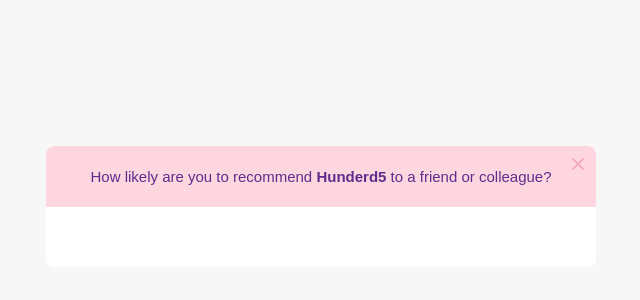
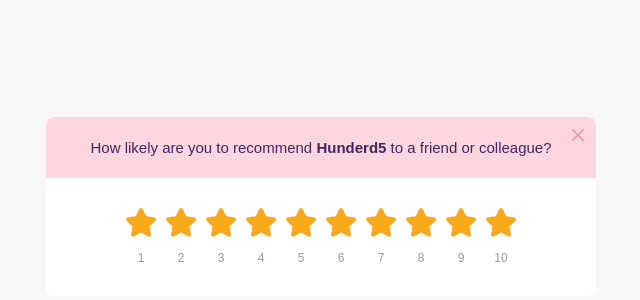
Before and after one commit to morajabi/rating, a React (Create React App) app: page / in a window 1280 px wide. Shown: the part 194-494 px from the top of the page, without its empty margins (319-959 px from the left). Built offline with nearby package versions, Linux system fonts and the light colour scheme.

Commit message:
feat: implement rating design

```diff
--- a/package.json
+++ b/package.json
@@ -7,7 +7,8 @@
     "react": "^16.2.0",
     "react-dom": "^16.2.0",
     "react-scripts": "1.0.17",
-    "styled-components": "^2.4.0"
+    "styled-components": "^2.4.0",
+    "uuid": "^3.1.0"
   },
   "devDependencies": {
     "prettier": "^1.10.2",
--- a/src/components/Modal.js
+++ b/src/components/Modal.js
@@ -3,20 +3,24 @@
 
 import { rem } from '../utils/rem'
 import { Cross } from '../components/Svgs'
+import ModalCloseBtn from './ModalCloseBtn'
+import Rate from './Rate'
 
 class Modal extends Component {
   render() {
     return (
       <Overlay>
         <Wrapper>
-          <CloseButton>
-            <Cross />
-          </CloseButton>
+          <CloseWrapper>
+            <ModalCloseBtn />
+          </CloseWrapper>
           <TopBar>
             How likely are you to recommend <strong>Hunderd5</strong> to a
             friend or colleague?
           </TopBar>
-          <Content />
+          <Content>
+            <Rate />
+          </Content>
         </Wrapper>
       </Overlay>
     )
@@ -64,7 +68,7 @@
 
   border-radius: ${radius} ${radius} 0 0;
   background: rgb(253, 214, 224);
-  color: rgb(92, 46, 140);
+  color: rgb(66, 38, 95);
 `
 
 const Content = styled.div`
@@ -73,31 +77,8 @@
   text-align: center;
 `
 
-const CloseButton = styled.button`
+const CloseWrapper = styled.span`
   position: absolute;
   top: ${rem(5)};
   right: ${rem(5)};
-
-  padding: 7px;
-  vertical-align: middle;
-  line-height: 1;
-
-  opacity: 0.6;
-  border-radius: 5px;
-  background: none;
-  border: none;
-  cursor: pointer;
-
-  transition: background 150ms, opacity 150ms;
-
-  &:hover,
-  &:focus {
-    background: rgba(0, 0, 0, 0.07);
-    opacity: 1;
-  }
-
-  &:focus {
-    outline: none;
-    box-shadow: 0 0 0 2px rgba(0, 0, 0, 0.3);
-  }
 `
--- /dev/null
+++ b/src/components/ModalCloseBtn.js
@@ -0,0 +1,42 @@
+import React, { Component } from 'react'
+import styled from 'styled-components'
+
+import { Cross } from '../components/Svgs'
+
+class ModalCloseBtn extends Component {
+  render() {
+    return (
+      <Button>
+        <Cross />
+      </Button>
+    )
+  }
+}
+
+export default ModalCloseBtn
+
+const Button = styled.button`
+  padding: 7px;
+  vertical-align: middle;
+  line-height: 1;
+
+  opacity: 0.8;
+  border-radius: 5px;
+  cursor: pointer;
+  /* reset button styles */
+  background: none;
+  border: none;
+
+  transition: background 150ms, opacity 150ms;
+
+  &:hover,
+  &:focus {
+    background: rgba(0, 0, 0, 0.07);
+    opacity: 1;
+  }
+
+  &:focus {
+    outline: none;
+    box-shadow: 0 0 0 2px rgba(0, 0, 0, 0.3);
+  }
+`
--- /dev/null
+++ b/src/components/Rate.js
@@ -0,0 +1,23 @@
+import React, { Component } from 'react'
+import styled from 'styled-components'
+import { v4 } from 'uuid'
+
+import StarRadio from './StarRadio'
+
+class Rate extends Component {
+  renderRadios() {
+    let radios = []
+    for (let i = 1; i <= 10; i++) {
+      radios.push(<StarRadio id={v4()} number={i} checked={false} />)
+    }
+    return radios
+  }
+
+  render() {
+    return <Wrapper>{this.renderRadios()}</Wrapper>
+  }
+}
+
+export default Rate
+
+const Wrapper = styled.div``
--- /dev/null
+++ b/src/components/StarRadio.js
@@ -0,0 +1,46 @@
+import React from 'react'
+import PropTypes from 'prop-types'
+import styled from 'styled-components'
+
+import { rem } from '../utils/rem'
+import { StarDefault, StarActive } from '../components/Svgs'
+
+const StarRadio = ({ number, checked, id }) => (
+  <Wrapper id={id} role="checkbox" aria-checked={String(checked)}>
+    <Label>
+      <Icon>
+        <StarActive />
+      </Icon>
+      <NumberText>{number}</NumberText>
+    </Label>
+  </Wrapper>
+)
+
+export default StarRadio
+
+StarRadio.propTypes = {
+  id: PropTypes.string.isRequired,
+  number: PropTypes.number.isRequired,
+  checked: PropTypes.bool.isRequired,
+}
+
+const Wrapper = styled.span`
+  display: inline-block;
+`
+
+const Label = styled.label`
+  display: inline-block;
+  padding: 0 5px;
+  cursor: pointer;
+`
+
+const Icon = styled.span`
+  display: block;
+`
+
+const NumberText = styled.span`
+  display: block;
+  margin-top: 9px;
+  font-size: ${rem(12)};
+  color: #999;
+`
```
